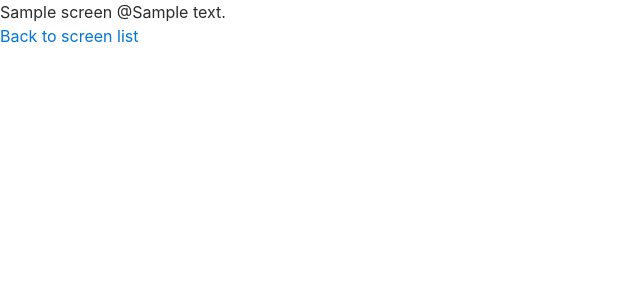
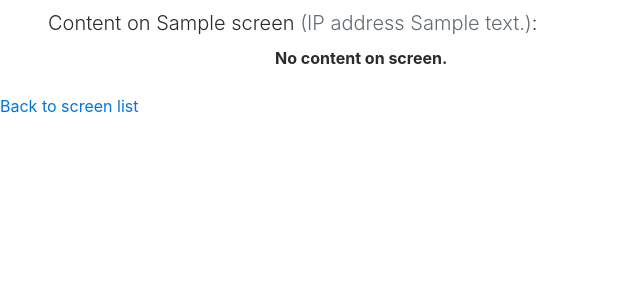
Before and after one commit to ColgateUniversityComputerScience/csscreen, a Django app: page /screen/1/ in a window 1280 px wide. Shown: the top 300 px of the page, without its empty margins (0-640 px from the left). Run offline with Django 3.2, Linux system fonts and the light colour scheme; a user stored in the database is signed in; tables that the repository leaves empty hold one stand-in row (values such as "Sample post"); some libraries are stand-ins or nearby versions.

Commit message:
remove requests warnings; work on rpc calls

```diff
--- a/controller/screencontroller/config/urls.py
+++ b/controller/screencontroller/config/urls.py
@@ -17,13 +17,13 @@ from django.conf.urls import url, include
 from django.contrib import admin
 from django.contrib.auth.decorators import login_required
 from screens.views import ScreenList, ScreenDetail, ScreenCreate, \
-    ScreenUpdate, ScreenDelete, ScreenContentUpdate
+    ScreenUpdate, ScreenDelete, ScreenContentUpdate, ScreenContentDelete
 
 urlpatterns = [
     url(r'^admin/', admin.site.urls),
     url(r'^accounts/', include('django.contrib.auth.urls')),
     url(r'^$', login_required(ScreenList.as_view()), name='screen-list'),
-    url(r'^screen/(?P<pk>\d+)/$',
+    url(r'^screen/(?P<pk>[0-9]+)/$',
         login_required(ScreenDetail.as_view()),
         name='screen-detail'),
     url(r'^screen/create/$',
@@ -35,6 +35,10 @@ urlpatterns = [
     url(r'^screen/(?P<pk>[0-9]+)/delete/$',
         login_required(ScreenDelete.as_view()),
         name='screen-delete'),
-    url(r'^screen/content/$', login_required(ScreenContentUpdate.as_view()),
+    url(r'^screen/content/update/$',
+        login_required(ScreenContentUpdate.as_view()),
         name='screencontent-update'),
+    url(r'^screen/(?P<pk>[0-9]+)/delete/(?P<name>[a-zA-Z0-9_-]+)/$',
+        login_required(ScreenContentDelete.as_view()),
+        name='screencontent-delete'),
 ]
--- a/controller/screencontroller/screens/models.py
+++ b/controller/screencontroller/screens/models.py
@@ -1,6 +1,7 @@
-from datetime import datetime
 from django.db import models
+import django.utils.timezone as tz
 import requests
+requests.packages.urllib3.disable_warnings()
 
 
 class ScreenNotAccessible(Exception):
@@ -10,6 +11,7 @@ class ScreenNotAccessible(Exception):
 class Screen(models.Model):
     """Represents a deployed screen."""
 
+    STALE_WINDOW = 180
     name = models.CharField(max_length=100)
     ipaddress = models.GenericIPAddressField()
     port = models.SmallIntegerField(default=4443)
@@ -23,7 +25,9 @@ class Screen(models.Model):
     @staticmethod
     def get_all_and_ping():
         screens = Screen.objects.all()
+        print("In get all and ping {}".format(screens))
         for s in screens:
+            print("Pinging {}".format(s))
             s.ping()
         return screens
 
@@ -35,18 +39,29 @@ class Screen(models.Model):
                   f"https://{self.ipaddress}:{self.port}/{command}{xpass}",
                   verify=False,
                   timeout=1.0)
+        elif xtype == 'delete':
+            response = \
+                requests.delete(
+                  f"https://{self.ipaddress}:{self.port}/{command}{xpass}",
+                  verify=False,
+                  timeout=1.0)
         if response.status_code != 200:
             raise \
               ScreenNotAccessible(
                 f"Status code failure: {response.status_code}")
         return response.json()
 
-    def fetch_current(self):
-        self._cache = {}
+    def fetch_current(self, force=False):
+        now = tz.now()
+        if hasattr(self, "lastfetch") and hasattr(self, "_cache"):
+            timediff = (now - self.lastfetch)
+            if timediff.total_seconds() < self.STALE_WINDOW:
+                return self._cache
         rdata = self._remote_call('get', 'display')
         self._update_status = rdata['status']
         if rdata['status'] == 'success':
-            self.lastfetch = datetime.now()
+            self.lastfetch = tz.now()
+            self.save()
         else:
             raise \
               ScreenNotAccessible("Connection succeeded but call failed.")
@@ -54,24 +69,31 @@ class Screen(models.Model):
         return self._cache
 
     def ping(self):
-        # check if we should return cached value
-        now = datetime.now()
+        now = tz.now()
         if hasattr(self, '_last_ping'):
             delta = now - self._last_ping
-            if delta.total_seconds() < 60:
+            if delta.total_seconds() < self.STALE_WINDOW:
                 return self._ping_up
-
-        self._ping_up = False
-        self._last_ping = datetime.now()
+        self._last_ping = tz.now()
         try:
             rdata = self._remote_call('get', 'ping')
-            self._ping_up = True
-        except:
-            pass
+            if rdata['status'] == 'success':
+                self._ping_up = True
+                self._content_count = int(rdata['content']['display_items'])
+            else:
+                self._ping_up = False
+        except Exception as e:
+            self._ping_up = False
         return self._ping_up
+
+    def content_cache(self):
+        return getattr(self, "_cache", {})
 
     def isup(self):
         return getattr(self, "_ping_up", False)
+
+    def content_count(self):
+        return getattr(self, "_content_count", 0)
 
     def pingtime(self):
         return getattr(self, "_last_ping", None)
@@ -79,5 +101,9 @@ class Screen(models.Model):
     def add_content(self, xtype, formdata):
         return True, "success"
 
+    def delete_content(self, xname):
+        response = self._remote_call('delete', xname)
+        return response
+
     def __str__(self):
         return f"{self.name} @{self.ipaddress}"
--- a/controller/screencontroller/screens/templates/screens/screen_detail.html
+++ b/controller/screencontroller/screens/templates/screens/screen_detail.html
@@ -5,8 +5,108 @@ Screen detail
 {% endblock %}
 
 {% block content %}
-<div>
-{{ screen }}
+<div class="lead mx-5 my-2">
+        Content on {{screen.name}}
+        <span class="text-muted">(IP address {{screen.ipaddress}})</span>:
+</div>
+<div class="container">
+<div class="content-group">
+{% for cdict in screen.content_cache|dictsort:"name" %}
+    <div class="row">
+        <div class="col-sm-2">{{forloop.counter}}</div>
+        <div class="col-sm-10">
+                <strong>{{cdict.name}}</strong> of type {{cdict.type|lower}},
+            on screen for {{cdict.duration}} seconds.
+        </div>
+    </div>
+    <div class="row">
+        <div class="offset-sm-2 col-sm-10">
+            {% if cdict.type == 'ImageContent' %}
+                <div class="row">
+                    <div class="col-sm-8">
+                        Image file: <code>{{cdict.content}}</code>
+                    </div>
+                </div>
+                {% if cdict.caption %}
+                <div class="row">
+                    <div class="col-sm-8">
+                        Caption: {{cdict.caption}}
+                    </div>
+                </div>
+                {% endif %}
+                <div class="row">
+                    <div class="col-sm-8">
+                        Image dimension: {{cdict.dimensions}}
+                    </div>
+                </div>
+            {% elif cdict.type == 'URLContent' %}
+                <div class="row">
+                    <div class="col-sm-8">
+                        URL: <code>{{cdict.content}}</code>
+                    </div>
+                </div>
+            {% else %}
+                <div class="row">
+                    <div class="col-sm-8">
+                        HTML content: <code>{{cdict.content|truncatechars:80|escape}}</code>
+                    </div>
+                </div>
+                {% if cdict.htmlassets %}
+                <div class="row">
+                    <div class="col-sm-8">
+                        HTML assets: {{cdict.htmlassets}}
+                    </div>
+                </div>
+                {% endif %}
+            {% endif %}
+        </div>
+    </div>
+    <div class="row">
+        <div class="offset-sm-2 col-sm-10">
+            {% if cdict.expire %}
+            Expires at {{cdict.expire}}.
+            {% else %}
+            No expiration time.
+            {% endif %}
+        </div>
+    </div>
+    <div class="row">
+        <div class="offset-sm-2 col-sm-10">
+            {% if cdict.display_restrictions.only %}
+            Only show at
+            {{cdict.display_restrictions.only}}
+            {% elif cdict.display_restrictions.except %}
+            Show except for
+            {{cdict.display_restrictions.except}}
+            {% else %}
+            No display restrictions.
+            {% endif %}
+        </div>
+    </div>
+    <div class="row">
+        <div class="offset-sm-2 col-sm-5">
+            Last display: {{cdict.last_display}}.
+        </div>
+    </div>
+    <div class="row">
+        <div class="offset-sm-2 col-sm-5">
+            Display count: {{cdict.display_count}}.
+        </div>
+    </div>
+    <div class="row">
+        <div class="offset-sm-2 col-sm-2">
+            <a class="btn"
+                href="{% url 'screencontent-delete' screen.pk cdict.name %}">delete content</a>
+        </div>
+    </div>
+    <hr>
+{% empty %}
+<div class="row">
+    <div class="offset-sm-2 col-sm-6"><strong>No content on screen.</strong></div>
+</div>
+{% endfor %}
+</div>
+</div>
 <br>
 <a href={% url 'screen-list' %}>Back to screen list</a>
 </div>
--- a/controller/screencontroller/screens/templates/screens/screen_list.html
+++ b/controller/screencontroller/screens/templates/screens/screen_list.html
@@ -12,7 +12,7 @@ Manage screens
         <li><input id="{{screen.id}}" value="{{screen.id}}" type="checkbox" name="screen">
         <a href="{% url 'screen-detail' screen.pk %}">{{ screen.name }}</a>
         {{screen.ipaddress}}
-        {% if screen.isup %}
+        {% if screen.ping %}
         Last update: {{screen.lastfetch|naturaltime}}
         Last contact: {{screen.pingtime|naturaltime}}
         {% else %}
@@ -21,8 +21,8 @@ Manage screens
         (last try: {{screen.pingtime|naturaltime}})
         {% endif %}
         {% endif %}
-        <a href="{% url 'screen-update' screen.pk %}">Modify screen config</a>
-        <a href="{% url 'screen-delete' screen.pk %}">Remove screen</a>
+        <a class="btn" href="{% url 'screen-update' screen.pk %}">Modify screen config</a>
+        <a class="btn" href="{% url 'screen-delete' screen.pk %}">Remove screen</a>
     {% endfor %}
     <br>
     <br>
--- a/controller/screencontroller/screens/views.py
+++ b/controller/screencontroller/screens/views.py
@@ -1,5 +1,5 @@
-from django.shortcuts import render
-from django.http import HttpResponseRedirect
+from django.shortcuts import render, get_object_or_404
+from django.http import HttpResponseRedirect, Http404
 from django.views import View
 from django.views.generic import ListView, DetailView
 from django.views.generic.edit import CreateView, UpdateView, DeleteView
@@ -8,15 +8,23 @@ from django.contrib import messages
 from .models import Screen
 from .forms import HTMLContentForm, ImageContentForm, URLContentForm
 
+
 class ScreenList(ListView):
     model = Screen
     context_object_name = 'screens'
-    queryset = Screen.get_all_and_ping()
 
 
 class ScreenDetail(DetailView):
     model = Screen
     context_object_name = 'screen'
+
+    def get_object(self, queryset=None):
+        obj = super(ScreenDetail, self).get_object(queryset)
+        try:
+            obj.fetch_current()
+        except:
+            pass
+        return obj
 
 
 class ScreenCreate(CreateView):
@@ -89,7 +97,7 @@ class ScreenContentUpdate(View):
                     smsg = f"Screen {s.name} update failed: {mesg}"
                 mlist.append(smsg)
             messages.info(request, ", ".join(mlist))
-            return HttpResponseRedirect(reverse('screen-list'))
+            return HttpResponseRedirect(reverse('screen-detail', args=[s.id]))
         else:
             messages.warning(request, "Invalid form content.")
             context = {'form': form,
@@ -103,3 +111,23 @@ class ScreenContentUpdate(View):
 class ScreenDelete(DeleteView):
     model = Screen
     success_url = reverse_lazy('screen-list')
+
+
+class ScreenContentDelete(DetailView):
+    model = Screen
+
+    def get(self, request, *args, **kwargs):
+        pk = kwargs.get('pk', None)
+        if pk is None:
+            raise Http404("Screen does not exist")
+        obj = Screen.objects.get(pk=pk)
+        name = kwargs.get('name', None)
+        if name is None:
+            raise Http404("Content name not found in request")
+        try:
+            response = obj.delete_content(name)
+            messages.success(request, f"no exception: {response}")
+        except Exception as e:
+            messages.warning(request, f"Content not deleted: {e}")
+        return HttpResponseRedirect(reverse('screen-detail',
+                                            args=[obj.id]))
--- a/screenclient.py
+++ b/screenclient.py
@@ -7,6 +7,7 @@ import re
 from datetime import datetime
 import textwrap
 import requests
+requests.packages.urllib3.disable_warnings()
 
 
 def make_base_url(host='localhost', port=4443):
```
Also changed, not shown: controller/screencontroller/screens/forms.py (+22 -16 lines), controller/screencontroller/screens/tests.py (+58 -5 lines).
